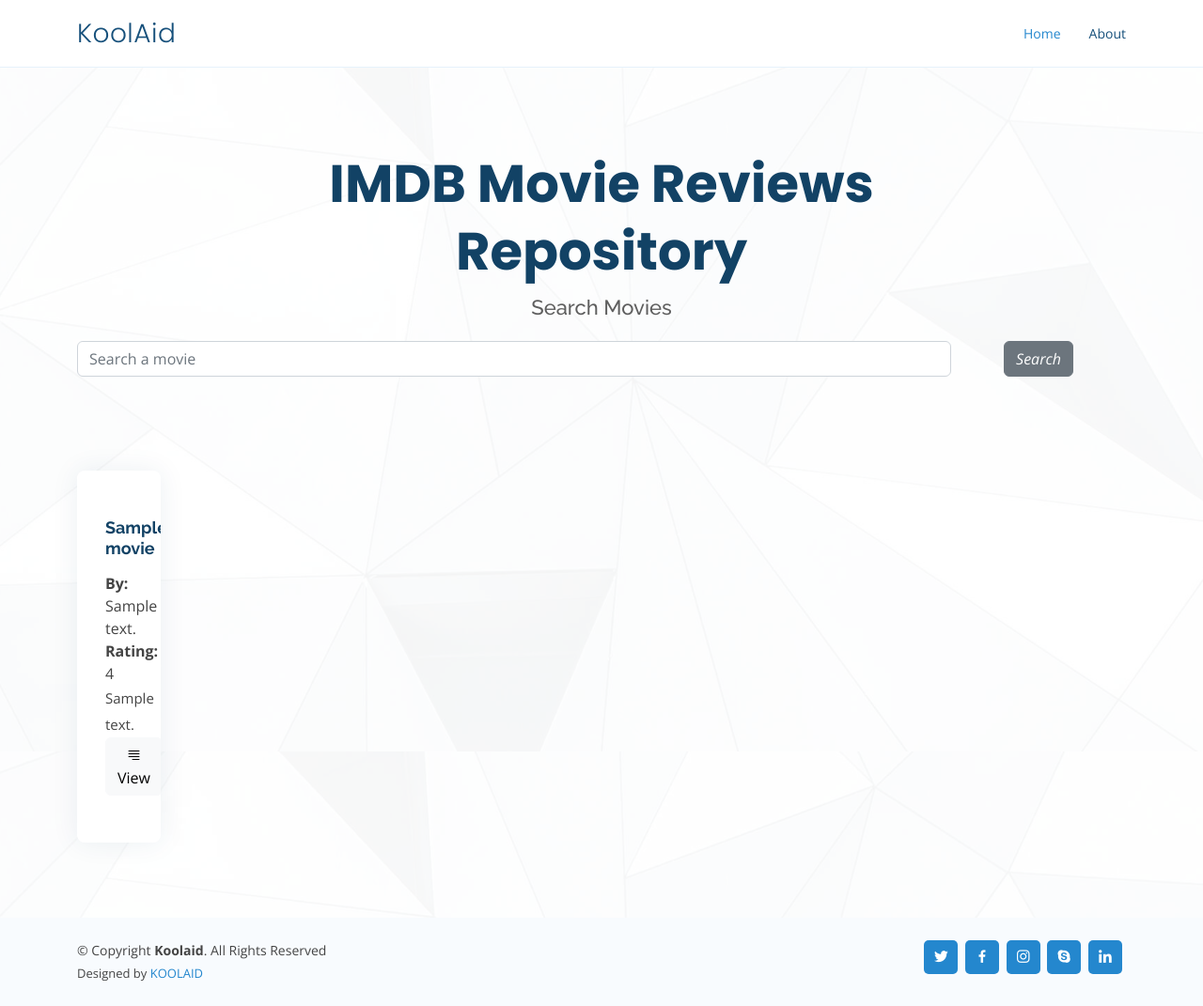
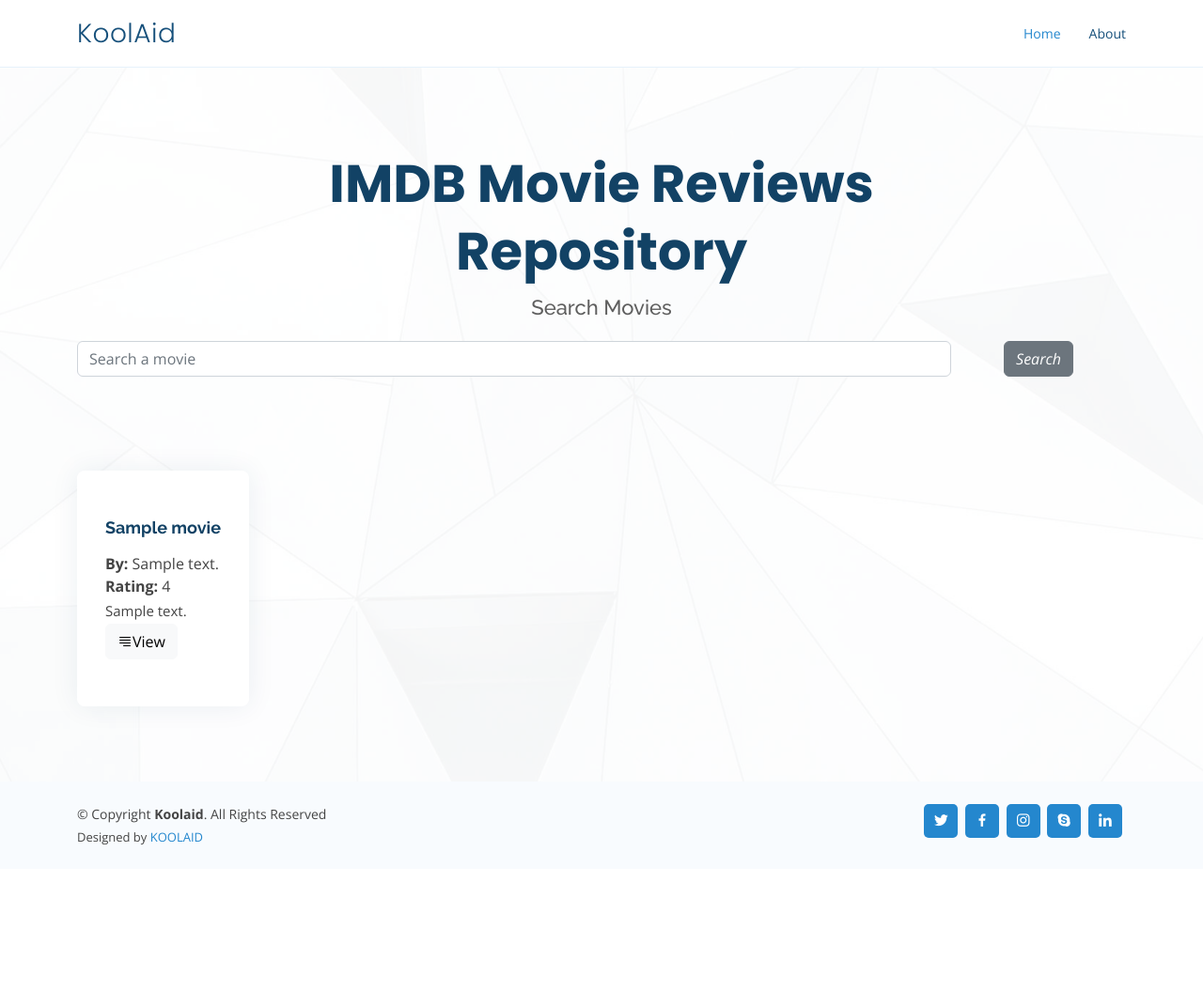
Before and after one commit to amanpreetbatra/moviereview-cassandra, a Flask app: template templates/reviewblock.html in a window 1280 px wide. Shown: the whole page at 94% size. After the commit the page ends 900 px from the top, so only its background shows below. Run offline with Flask 2, Linux system fonts and the light colour scheme; the template is opened without the code that fills it: most values are stand-ins (such as "Sample title", 1, 10 or a date in 2020); some libraries are stand-ins or nearby versions.

Commit message:
changed css layout

```diff
--- a/templates/reviewblock.html
+++ b/templates/reviewblock.html
@@ -1,7 +1,7 @@
 {% extends "home.html" %}
 {% block content %}
 {% for item in data.0 %}
-    <div class="col-md-4">
+
 <div id = "{{ item.review_id }}" class="col-md-6 col-lg-3 d-flex align-items-stretch mb-5 mb-lg-0" data-aos="zoom-in" data-aos-delay="200">
           <div class="icon-box">
               <div name = "next_page_state" class="hidden" style="display: none">{{ data.next_page_state }}</div>
@@ -30,6 +30,5 @@
               </form>
           </div>
         </div>
-    </div>
 {% endfor %}
 {% endblock %}
```
